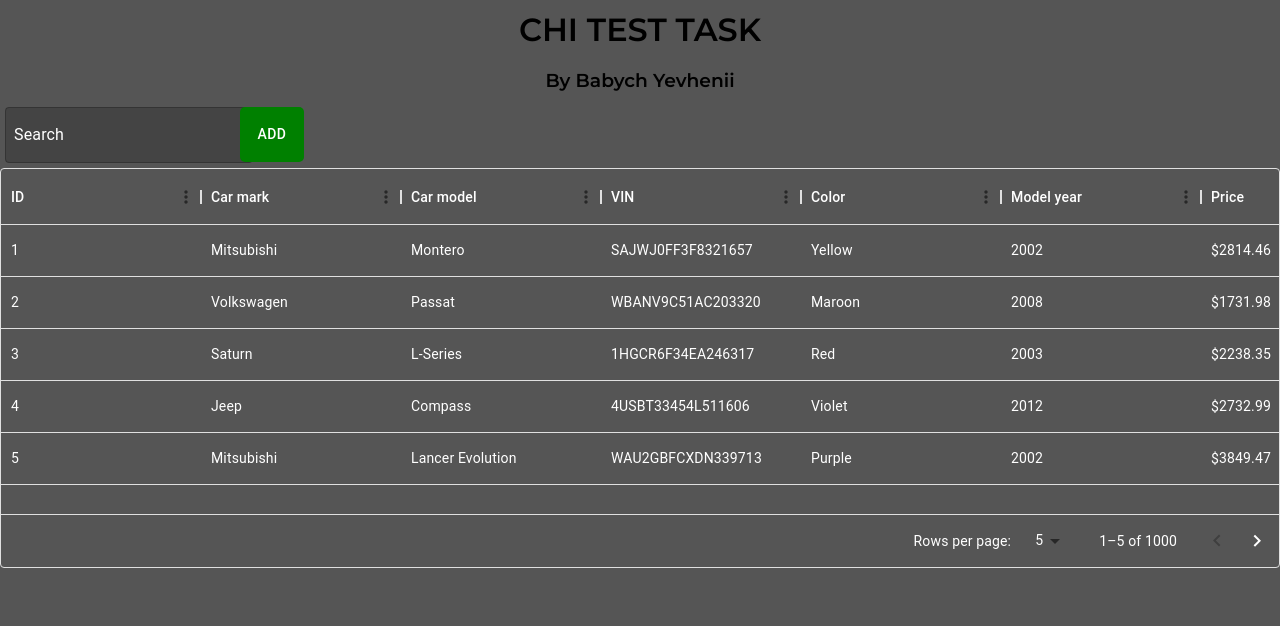
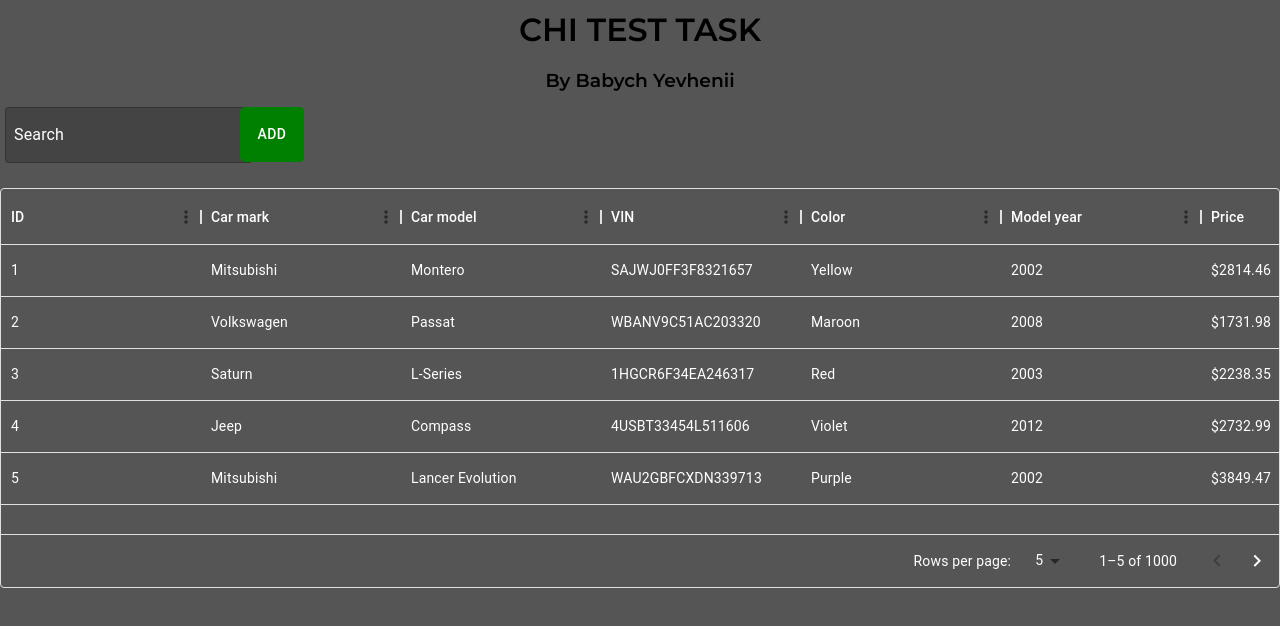
Before and after one commit to BES4389/chi-project, a React (Create React App) app: page / in a window 1280 px wide. Shown: the top 626 px of the page. Built offline with nearby package versions, Linux system fonts and the light colour scheme; no server answers.

Commit message:
Fixed styles

```diff
--- a/src/components/table.js
+++ b/src/components/table.js
@@ -147,6 +147,7 @@ export default function CarTable() {
     <div className={search} style={{ height: 400, width: '100%' }}>
       <TextField
         sx={{
+          paddingBottom:"20px",
           label: { color: "white", top: "5px" },
           input: { color: "white" }
         }}
```
